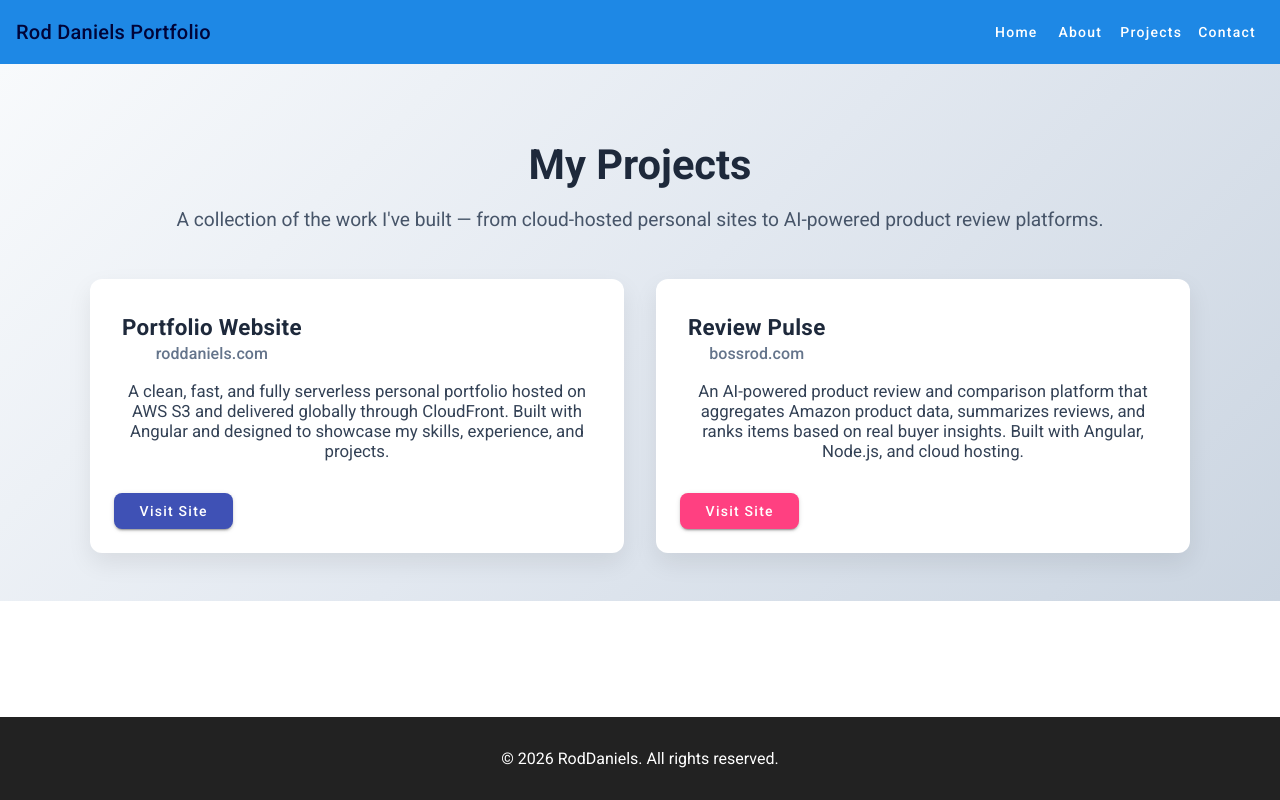
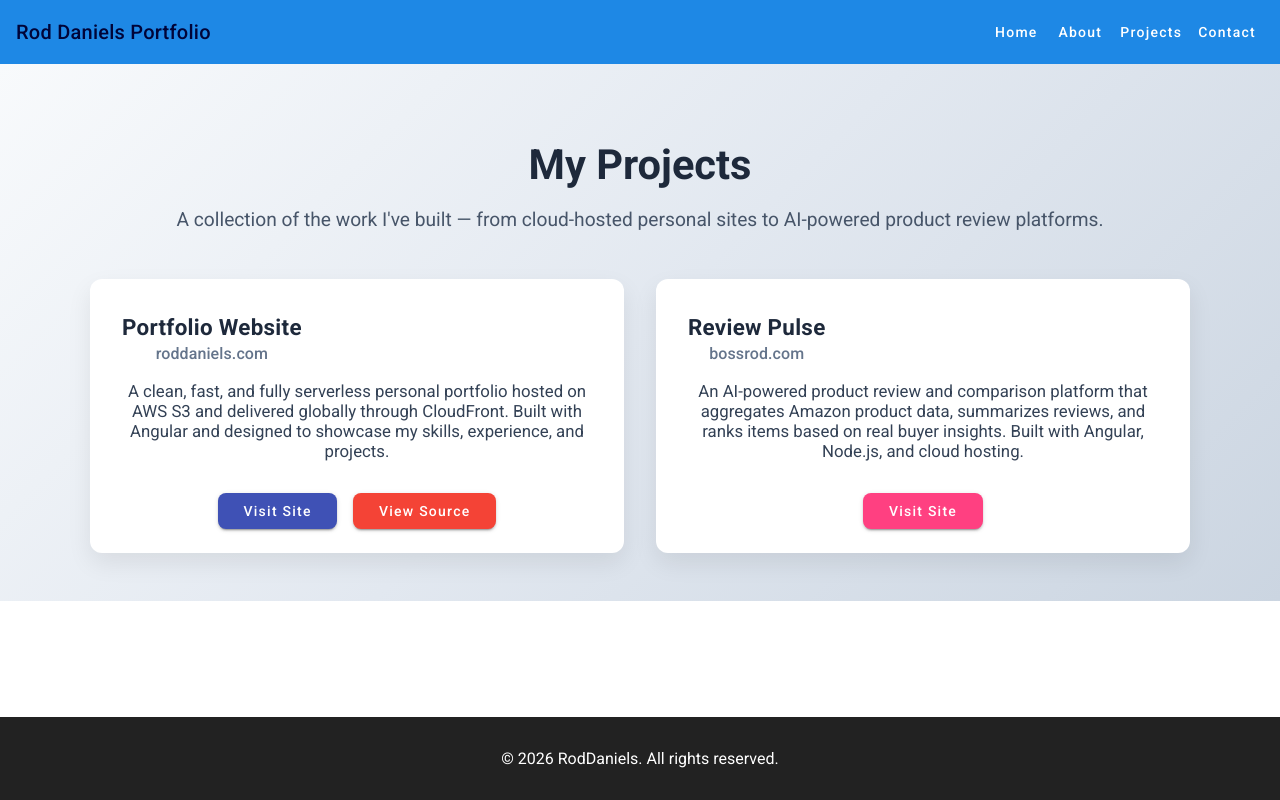
Before and after one commit to rodbagaresau-hue/portfolio, an Angular app: page /projects in a window 1280 px wide. Built offline with nearby package versions, Linux system fonts and the light colour scheme.

Commit message:
Add Project link to github

```diff
--- a/src/app/projects/projects.html
+++ b/src/app/projects/projects.html
@@ -31,6 +31,14 @@
         >
           Visit Site
         </a>
+        <a
+          mat-raised-button
+          color="warn"
+          href="https://github.com/rodbagaresau-hue/portfolio"
+          target="_blank"
+        >
+          View Source
+        </a>
       </mat-card-actions>
     </mat-card>
 
--- a/src/app/projects/projects.scss
+++ b/src/app/projects/projects.scss
@@ -57,6 +57,9 @@ mat-card-content p {
 
 mat-card-actions {
   margin-top: 1.5rem;
+  display: flex;
+  gap: 1rem;
+  justify-content: center;
 }
 
 a[mat-raised-button] {
```
